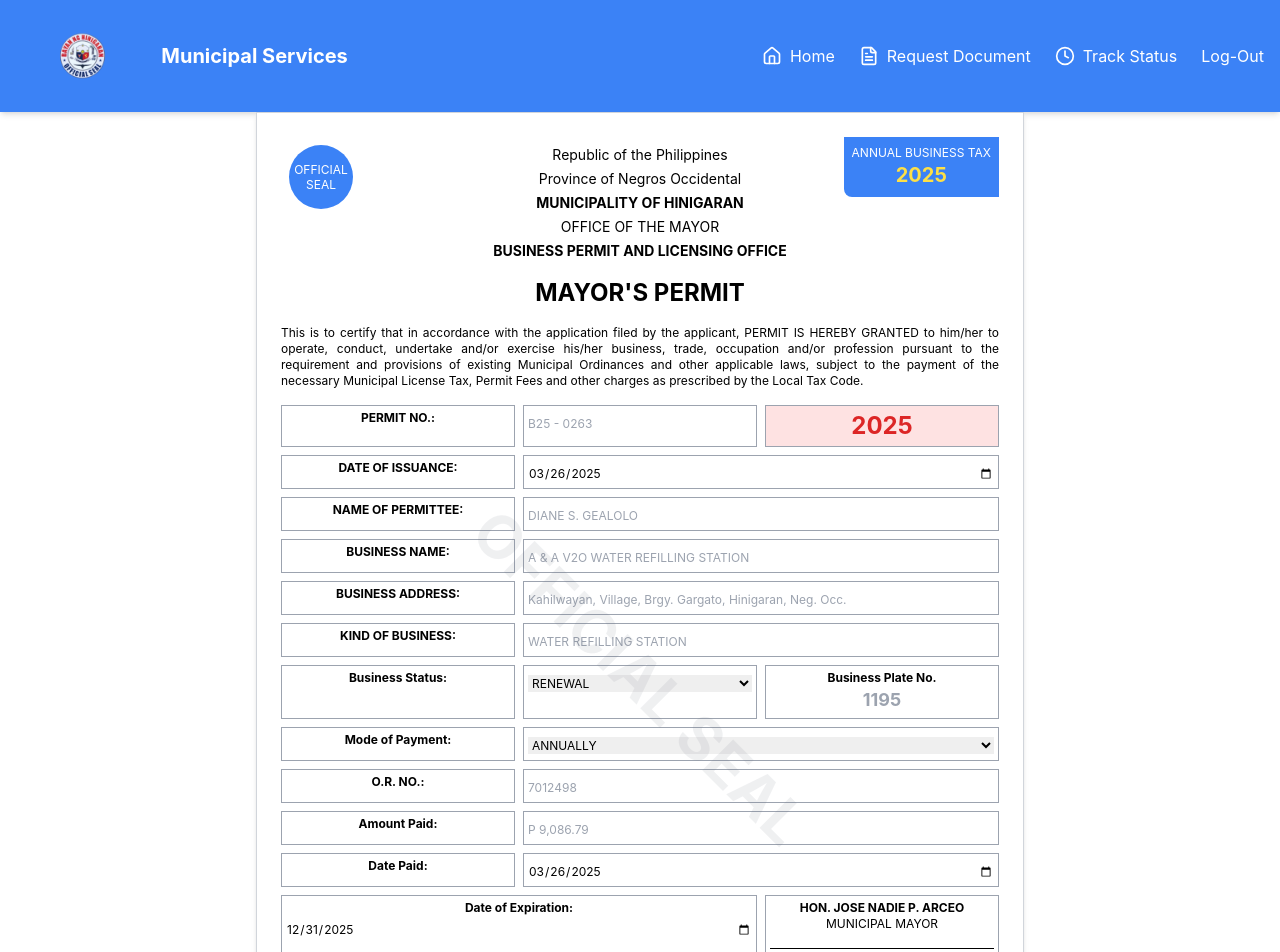
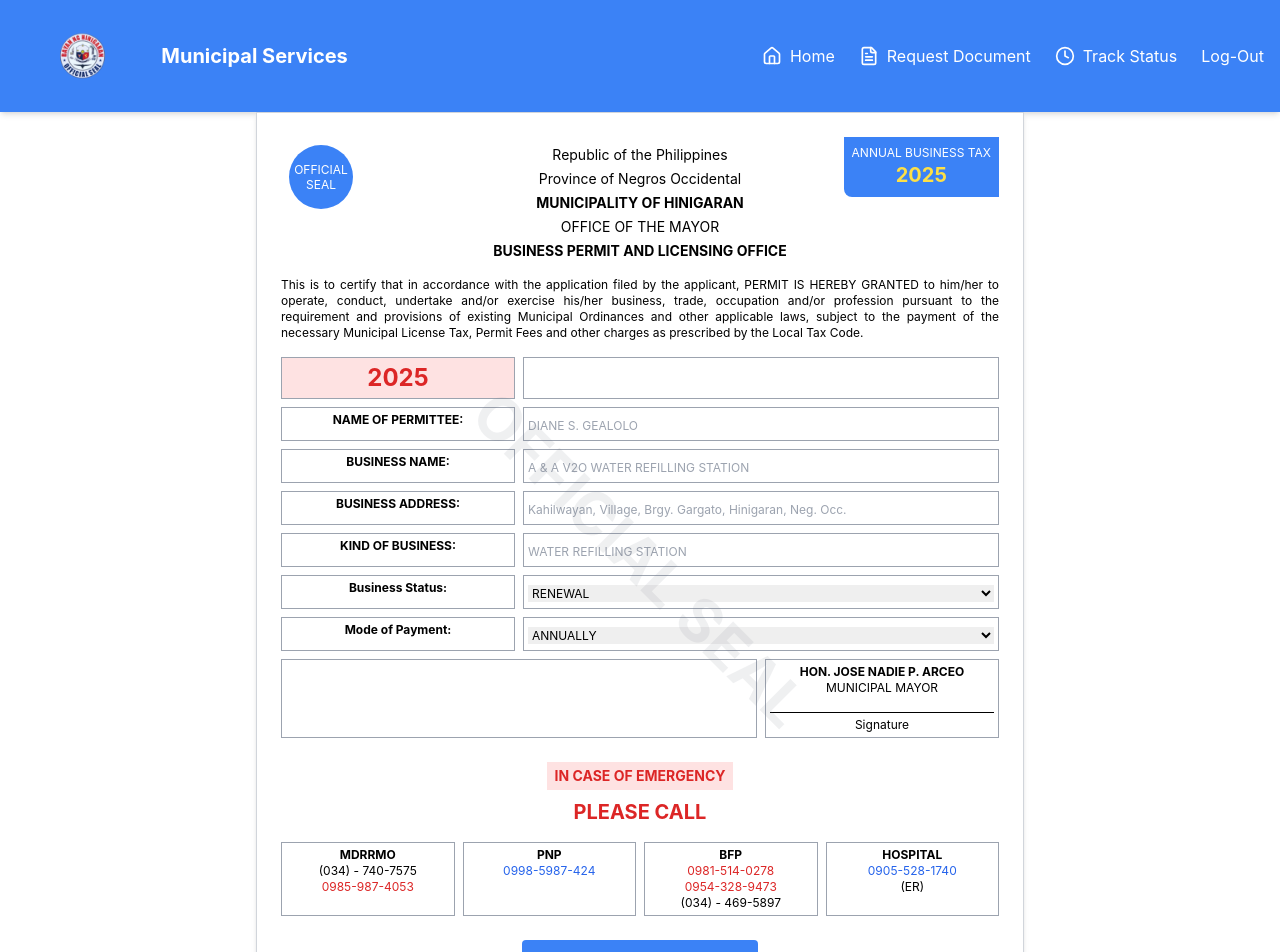
Before and after one commit to Chrisart-G/Capstone_1, a React (Create React App) app in the folder frontend/: page /Uform in a window 1280 px wide. Shown: the top 952 px of the page. Built offline with nearby package versions, Linux system fonts and the light colour scheme.

Commit message:
4/2/25 Updated Form

```diff
--- a/frontend/src/Component/Footer/User_Footer.js
+++ b/frontend/src/Component/Footer/User_Footer.js
@@ -10,7 +10,7 @@ function UFooter() {
             <div className="space-y-2">
               <p className="flex items-center text-sm md:text-base">
                 <MapPin className="mr-2" size={18} />
-                123 Municipal Plaza, City, State 12345
+                Brgy 3 Municipal Hinigaran
               </p>
               <p className="flex items-center text-sm md:text-base">
                 <Phone className="mr-2" size={18} />
@@ -18,7 +18,7 @@ function UFooter() {
               </p>
               <p className="flex items-center text-sm md:text-base">
                 <Mail className="mr-2" size={18} />
-                contact@municipality.gov
+                contact @Hinigaran Municipal Hall
               </p>
             </div>
           </div>
@@ -39,7 +39,7 @@ function UFooter() {
           </div>
         </div>
         <div className="text-center mt-6 md:mt-8 border-t border-gray-700 pt-4 text-sm md:text-base">
-          © 2024 Municipality Services. All Rights Reserved.
+          © 2025 Municipality Services. All Rights Reserved.
         </div>
       </footer>
 
--- a/frontend/src/Component/Form/form.js
+++ b/frontend/src/Component/Form/form.js
@@ -2,19 +2,12 @@ import React, { useState } from 'react';
 import Uheader from '../Header/User_header';
 const MayorsPermitForm = () => {
   const [formData, setFormData] = useState({
-    permitNo: '',
-    dateOfIssuance: new Date().toISOString().split('T')[0],
     nameOfPermittee: '',
     businessName: '',
     businessAddress: '',
     kindOfBusiness: '',
     businessStatus: 'RENEWAL',
-    businessPlateNo: '',
-    modeOfPayment: 'ANNUALLY',
-    orNo: '',
-    amountPaid: '',
-    datePaid: new Date().toISOString().split('T')[0],
-    expirationDate: '2025-12-31'
+    modeOfPayment: 'ANNUALLY'
   });
 
   const handleChange = (e) => {
@@ -59,7 +52,7 @@ const MayorsPermitForm = () => {
 
       {/* Permit Title */}
       <div className="text-center mb-4">
-        <h1 className="text-2xl font-bold">MAYOR'S PERMIT</h1>
+        <h1 className="text-2xl font-bold"></h1>
       </div>
 
       {/* Permit Description */}
@@ -73,35 +66,10 @@ const MayorsPermitForm = () => {
 
       {/* Form Content */}
       <div className="grid grid-cols-3 gap-2 mb-6">
-        <div className="border border-gray-400 p-1">
-          <div className="text-xs font-bold">PERMIT NO.:</div>
-        </div>
-        <div className="border border-gray-400 p-1">
-          <input
-            type="text"
-            name="permitNo"
-            value={formData.permitNo}
-            onChange={handleChange}
-            placeholder="B25 - 0263"
-            className="w-full text-xs p-0 border-none focus:ring-0"
-          />
-        </div>
         <div className="border border-gray-400 p-1 bg-red-100 flex items-center justify-center">
           <div className="text-2xl font-bold text-red-600">2025</div>
         </div>
-
-        <div className="border border-gray-400 p-1">
-          <div className="text-xs font-bold">DATE OF ISSUANCE:</div>
-        </div>
-        <div className="border border-gray-400 p-1 col-span-2">
-          <input
-            type="date"
-            name="dateOfIssuance"
-            value={formData.dateOfIssuance}
-            onChange={handleChange}
-            className="w-full text-xs p-0 border-none focus:ring-0"
-          />
-        </div>
+        <div className="border border-gray-400 p-1 col-span-2"></div>
 
         <div className="border border-gray-400 p-1">
           <div className="text-xs font-bold">NAME OF PERMITTEE:</div>
@@ -162,7 +130,7 @@ const MayorsPermitForm = () => {
         <div className="border border-gray-400 p-1">
           <div className="text-xs font-bold">Business Status:</div>
         </div>
-        <div className="border border-gray-400 p-1">
+        <div className="border border-gray-400 p-1 col-span-2">
           <select
             name="businessStatus"
             value={formData.businessStatus}
@@ -172,17 +140,6 @@ const MayorsPermitForm = () => {
             <option value="NEW">NEW</option>
             <option value="RENEWAL">RENEWAL</option>
           </select>
-        </div>
-        <div className="border border-gray-400 p-1">
-          <div className="text-xs font-bold">Business Plate No.</div>
-          <input
-            type="text"
-            name="businessPlateNo"
-            value={formData.businessPlateNo}
-            onChange={handleChange}
-            placeholder="1195"
-            className="w-full text-lg font-bold text-red-600 text-center p-0 border-none focus:ring-0"
-          />
         </div>
 
         <div className="border border-gray-400 p-1">
@@ -201,57 +158,7 @@ const MayorsPermitForm = () => {
           </select>
         </div>
 
-        <div className="border border-gray-400 p-1">
-          <div className="text-xs font-bold">O.R. NO.:</div>
-        </div>
-        <div className="border border-gray-400 p-1 col-span-2">
-          <input
-            type="text"
-            name="orNo"
-            value={formData.orNo}
-            onChange={handleChange}
-            placeholder="7012498"
-            className="w-full text-xs p-0 border-none focus:ring-0"
-          />
-        </div>
-
-        <div className="border border-gray-400 p-1">
-          <div className="text-xs font-bold">Amount Paid:</div>
-        </div>
-        <div className="border border-gray-400 p-1 col-span-2">
-          <input
-            type="text"
-            name="amountPaid"
-            value={formData.amountPaid}
-            onChange={handleChange}
-            placeholder="P 9,086.79"
-            className="w-full text-xs p-0 border-none focus:ring-0"
-          />
-        </div>
-
-        <div className="border border-gray-400 p-1">
-          <div className="text-xs font-bold">Date Paid:</div>
-        </div>
-        <div className="border border-gray-400 p-1 col-span-2">
-          <input
-            type="date"
-            name="datePaid"
-            value={formData.datePaid}
-            onChange={handleChange}
-            className="w-full text-xs p-0 border-none focus:ring-0"
-          />
-        </div>
-
-        <div className="border border-gray-400 p-1 col-span-2">
-          <div className="text-xs font-bold">Date of Expiration:</div>
-          <input
-            type="date"
-            name="expirationDate"
-            value={formData.expirationDate}
-            onChange={handleChange}
-            className="w-full text-xs p-0 border-none focus:ring-0"
-          />
-        </div>
+        <div className="border border-gray-400 p-1 col-span-2"></div>
         <div className="border border-gray-400 p-1">
           <div className="text-center text-xs">
             <div className="font-bold">HON. JOSE NADIE P. ARCEO</div>
--- a/frontend/src/Component/Home/Home.js
+++ b/frontend/src/Component/Home/Home.js
@@ -32,7 +32,7 @@ const MunicipalLandingPage = () => {
             Online Municipal Document Processing Municipality of Hinigaran
           </h1>
           <p className="text-lg md:text-2xl mb-6">
-            Request and track municipal documents from the comfort of your home.
+            Request municipal documents from the comfort of your home.
           </p>
           <button className="bg-blue-600 text-white px-6 py-3 rounded-full text-lg hover:bg-blue-700 transition duration-300 shadow-lg">
             Get Started
```
Also changed, not shown: 1 other file (tests, documents, lock files or other folders).
